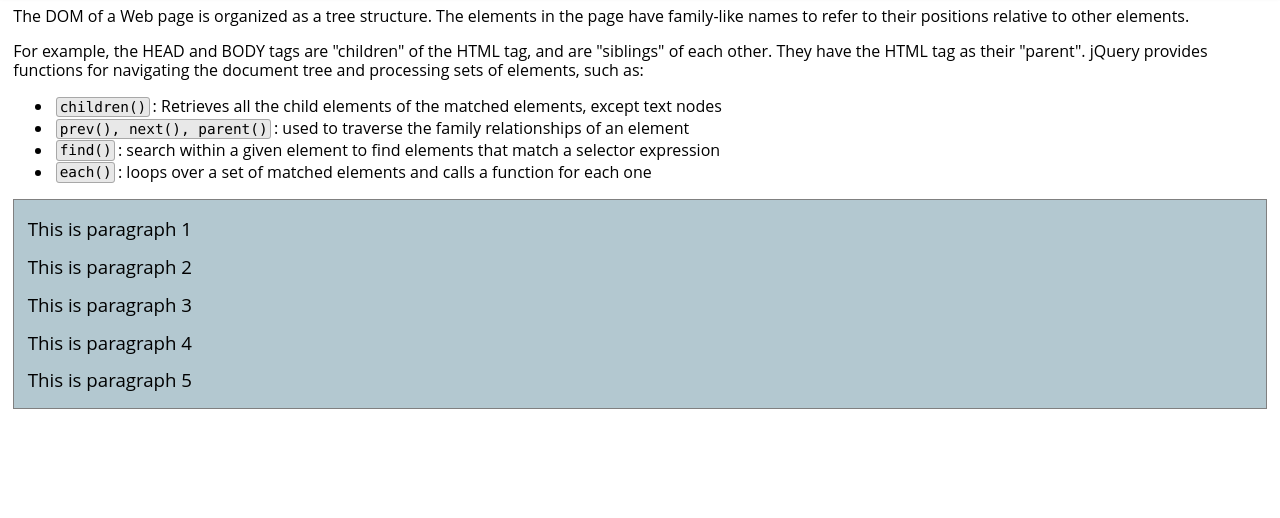
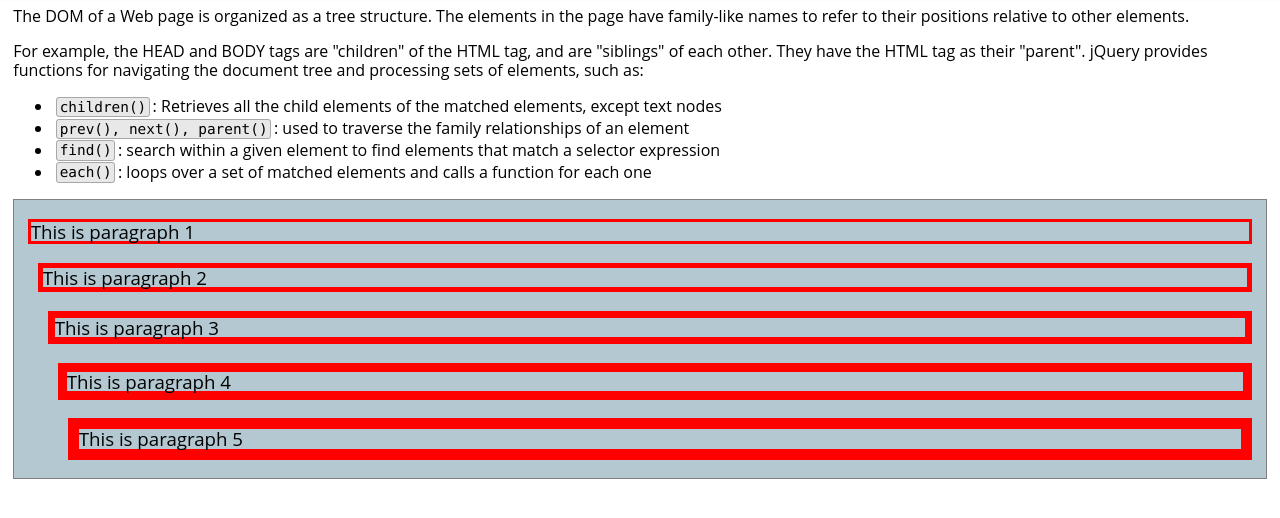
Before and after one commit to RaquelFraktas/jquery_exercise_files, a plain HTML site: page Exercise Files/Ch_2/traversing_start.html in a window 1280 px wide. Shown: the part 82-600 px from the top of the page. Drawn offline with Linux system fonts and the light colour scheme.

Commit message:
add code

```diff
--- a/Exercise Files/Ch_2/traversing_start.html
+++ b/Exercise Files/Ch_2/traversing_start.html
@@ -7,6 +7,26 @@
     <script type="text/javascript" src="../jquery-3.0.0.js"></script>
     <script type="text/javascript">
         $("document").ready(function() {
+            // $("#example").children().css("border", "3px solid red");
+            // var elem = $("#para1");
+            // elem.prev().css("border", "3px solid red");
+            // elem.next().css("border", "3px solid green");
+            // elem.parents().css("border", "3px solid blue");
+            // elem.parentsUntil($("body")).css("border", "3px solid blue");
+            // when it gets to the body tag, it will stop getting more parents. body itself not included
+            // $("#example").find("#para4").css("border", "3px solid red");
+            // it starts at example div, and searches the elements with the selector there
+            let leftmargin = 0;
+            let border = 3;
+            $("#example p").each(function(index, element) {
+                $(element).css("border", border + "px solid red")
+                .css("margin-left", leftmargin);
+                border += 2
+                leftmargin += 10
+            });
+
+
+
         });
     </script>
 </head>
```
